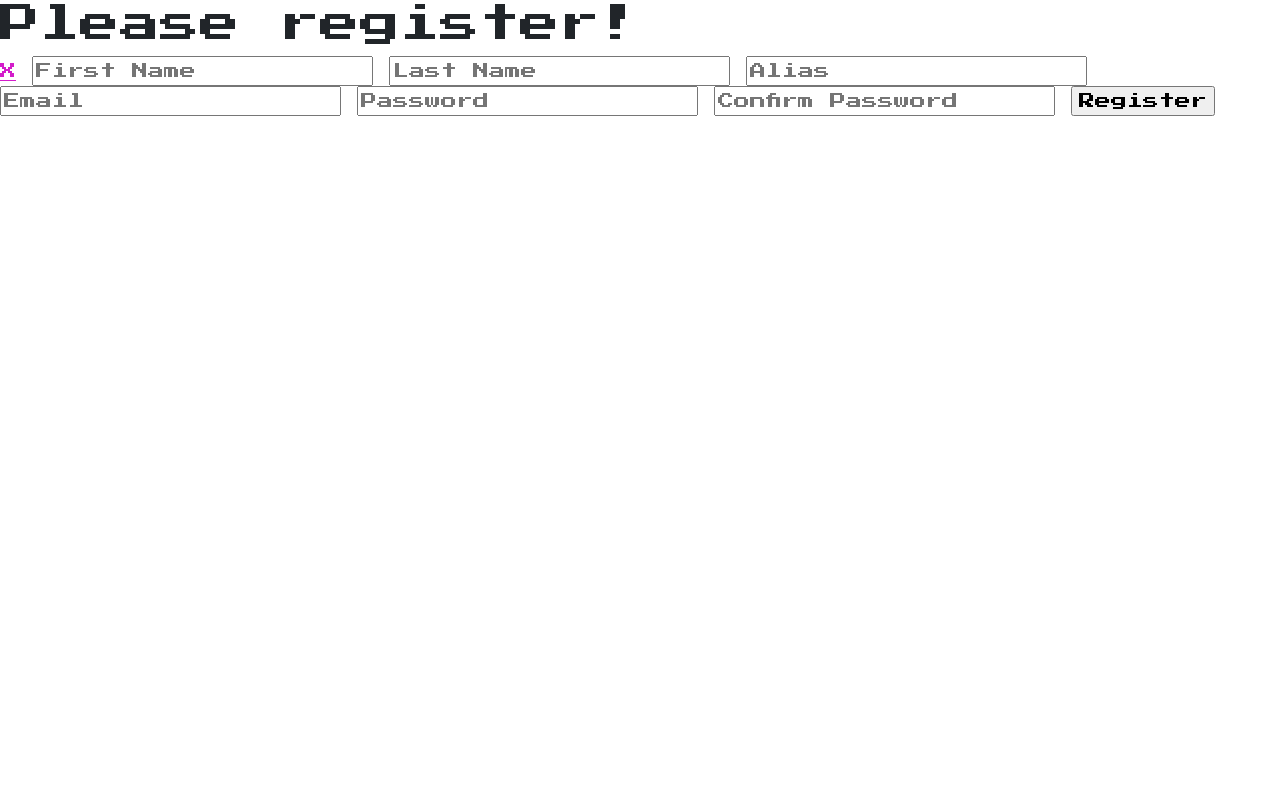
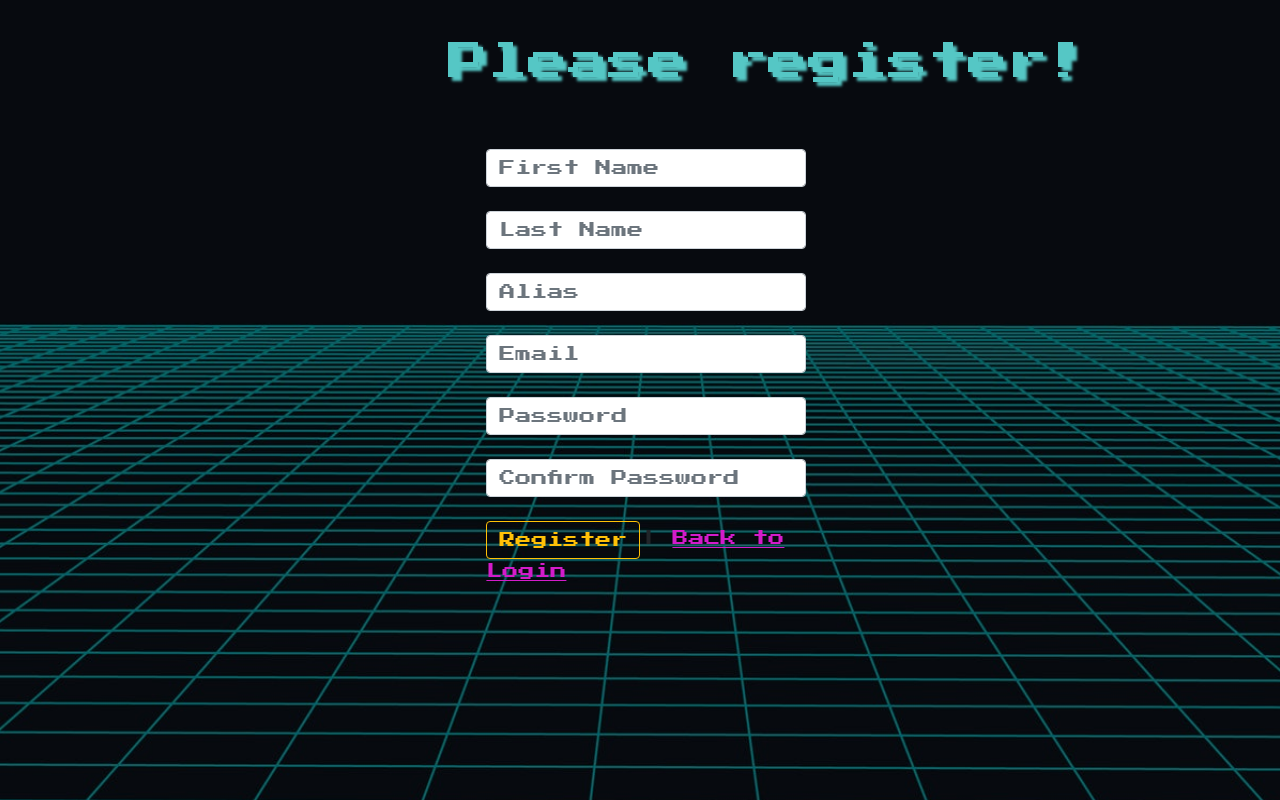
Before and after one commit to MakHinckley/Group-Project, a Django app: template main/templates/register.html in a window 1280 px wide. Run offline with Django 3.2, Linux system fonts and the light colour scheme; the template is opened without the code that fills it, so the values that code supplies are empty.

Commit message:
Added CSS to register

```diff
--- /dev/null
+++ b/main/static/css/register.css
@@ -0,0 +1,40 @@
+*{
+    margin:0%
+
+}
+#bg{
+    font-family: 'Press Start 2P', cursive;
+    background-repeat: no-repeat;
+    background-size: 2140px 1100px;
+    background-position: top;
+    background-attachment: fixed;
+
+}
+.arcade-intro h1{
+    color: rgb(85, 199, 197);
+    text-shadow: 4px 4px 3px rgb(85,199,197);
+    position: relative;
+    margin-left: 35%;
+    margin-top:3%;
+
+
+}
+
+.arcade-intro h4{
+    color:rgb(255, 69, 0);
+    text-shadow: 2px 2px 3px rgb(255,69,0);
+    margin-left: 46%;
+    margin-top: 2%;
+    animation-delay: 2s;
+}
+
+form .col-md-3{
+    position:relative;
+    margin-top: 3%;
+    margin-left: 38%
+
+}
+a{
+    color:rgb(211, 28, 202);
+
+}
--- a/main/templates/register.html
+++ b/main/templates/register.html
@@ -10,33 +10,41 @@
     <link rel="stylesheet" href="https://cdnjs.cloudflare.com/ajax/libs/animate.css/4.1.1/animate.min.css"/>
     <!-- EDIT CSS/STATIC -->
     {% load static %}
-    <link rel="stylesheet" href="{% static 'css/login_style.css' %}">
+    <link rel="stylesheet" href="{% static 'css/register.css' %}">
     <title>Register</title>
 </head>
-<body id="bg" style='background-image: url('{% static "images/login.jpg" %}');'>
-    <div id="container">
+<body id="bg" style="background-image:url('{%static "images/login.jpg"%}');">
+    <div class="arcade-intro">
         <h1>Please register!</h1>
         <!-- set required in form -->
-        <form class="register" name="form" action="/register" method="post">
-            {% csrf_token %}
-            <!-- ADJUST BACK BUTTON TO WORK FOR THE PAGE -->
-            <a class="back" href="/">X</a>
-            {% if messages %}
+        {% if messages %}
             <ul>
                 {% for message in messages %}
                 <li> {{message}}</li>
                 {% endfor %}
             </ul>
             {% endif %}
-            <input type="text" name="First_Name" placeholder="First Name">
-            <input type="text" name="Last_Name" placeholder="Last Name">
-            <input type="text" name="Alias" placeholder="Alias">
-            <input type="email" name="Email" placeholder="Email">
-            <input type="password" name="Password" placeholder="Password">
-            <input type="password" name="Confirm_pw" placeholder="Confirm Password">
-            <input type="submit" value="Register">
+
+        <form class="register" name="form" action="/register" method="post">
+            {% csrf_token %}
+            <div class='col-md-3'>
+
+            <br>
+            <input class="form-control" type="text" name="First_Name" placeholder="First Name">
+            <br>
+            <input class="form-control" type="text" name="Last_Name" placeholder="Last Name">
+            <br>
+            <input class="form-control" type="text" name="Alias" placeholder="Alias">
+            <br>
+            <input class="form-control" type="email" name="Email" placeholder="Email">
+            <br>
+            <input class="form-control" type="password" name="Password" placeholder="Password">
+            <br>
+            <input class="form-control" type="password" name="Confirm_pw" placeholder="Confirm Password">
+            <br>
+            <input class= "btn btn-outline-warning" type="submit" value="Register">| <a class="back" href="/users/login"> Back to Login</a>
         </form>
-
+        </div>
     </div>
 </body>
 </html>
--- a/main/views.py
+++ b/main/views.py
@@ -6,6 +6,9 @@ from django.db.models import Count
 
 def index(request):
     return render(request,"index.html")
+
+def registerPage(request):
+    return render(request, "register.html")
 
 def create_user(request):
     if request.method == "POST":
```
Also changed, not shown: main/urls.py (+5 -3 lines).
